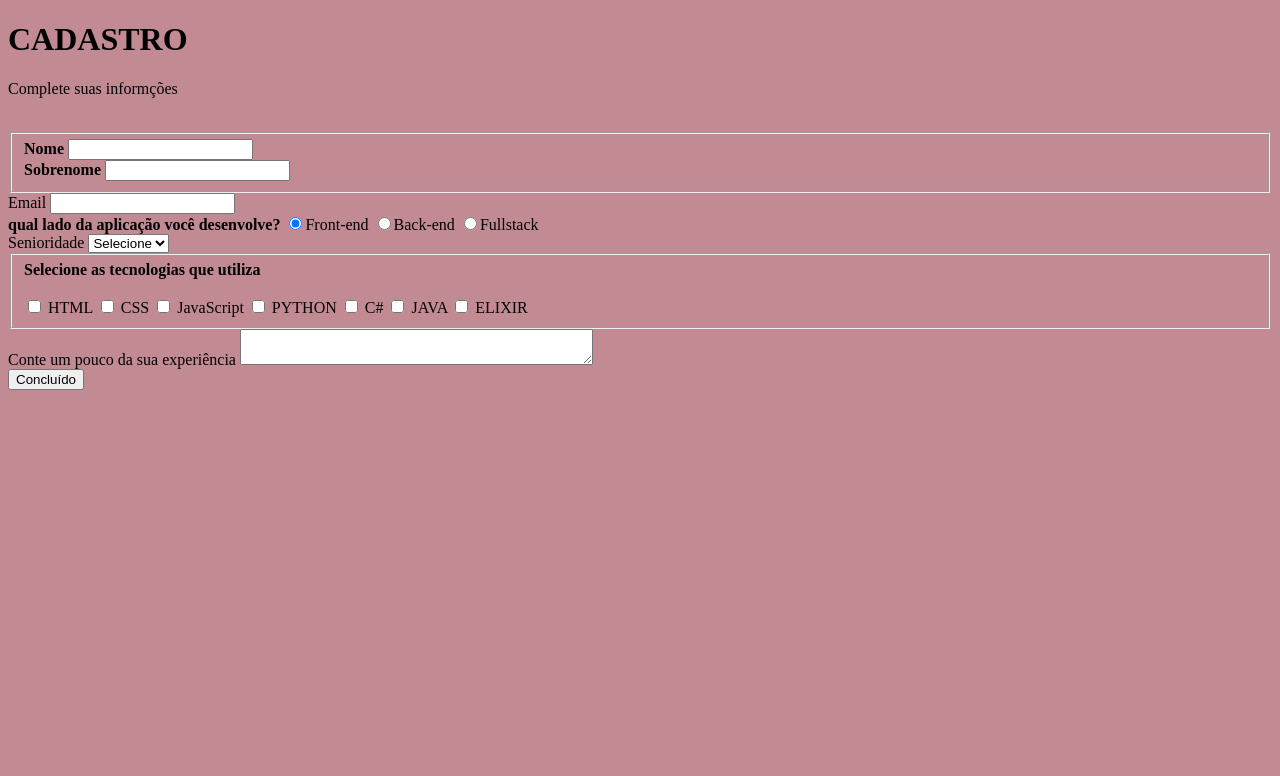
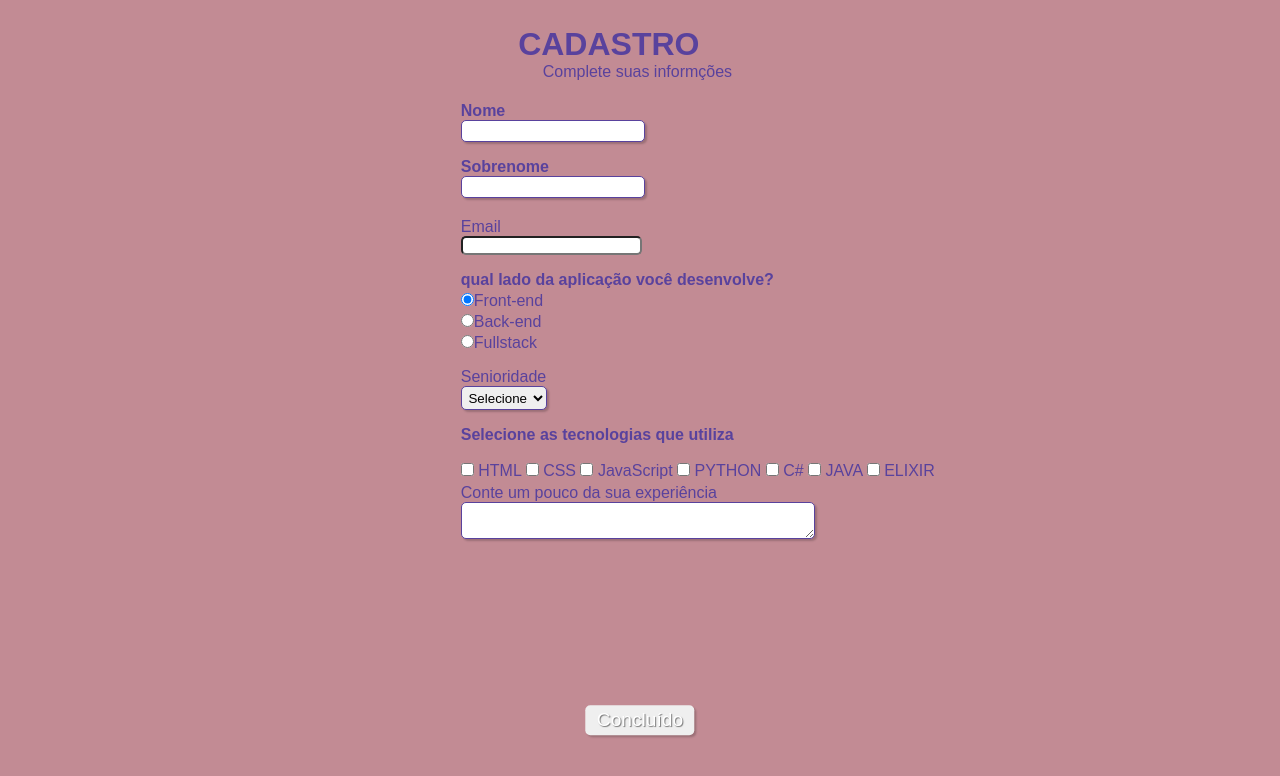
Before and after one commit to silpinksa/formulario, a plain HTML site: page index.html in a window 1280 px wide. Drawn offline with Linux system fonts and the light colour scheme.

Commit message:
Add styles

```diff
--- a/style.css
+++ b/style.css
@@ -1,3 +1,91 @@
+* {
+    margin: 0;
+    padding: 0;
+}
+
+#titulo {
+    font-family: sans-serif;
+    color: #59429d;
+    margin-left: 7%;
+}
+
+#subtitulo {
+    font-family: sans-serif;
+    color: #59429d;
+    margin-left: 10%;
+}
+
+fieldset {
+    border: 0;
+}
+
 body {
     background-color: rgb(194, 139, 148);
+    font-family: sans-serif;
+    font-size: 1em;
+    color: #59429d;
+    margin-left: 36%;
+    margin-top: 2%;
+    justify-content: center;
 }
+
+input, select, textarea, button {
+    border-radius: 5px;
+}
+
+.campo {
+    margin-bottom: 1em;
+}
+
+.campo label {
+    margin-top: 0.2em;
+    color: #59429d;
+    display: block;
+}
+
+fieldset.grupo.campo {
+    float: left;
+    margin-right: 1em;
+}
+
+.campo input[type="text"], campo input[type="email"], .campo select, .campo textarea {
+    padding: 0.2em;
+    border: 1px solid #59429d;
+    box-shadow: 2px 2px 2px rgb(0,0,0,0.2);
+    display: block;
+}
+
+.campo select option {
+    padding-right: 1em;
+}
+
+.campo input:focus, .campo select:focus, .campo textarea:focus {
+    background: #E0E0F8;
+
+}
+
+.button {
+    font-size: 1.2em;
+    background-attachment: #59429d;
+    border: 0;
+    margin-bottom: 1em;
+    color: #ffffff;
+    padding: 0.2em 0.6em;
+    box-shadow: 2px 2px 2px rgba(0,0,0,0.2);
+    text-shadow: 1px 1px 1px rgba(0,0,0,0.5);
+    position: absolute;
+    top: 90%;
+    left: 50%;
+    margin-right: 50%;
+    transform: translate(-50%, -50%);
+}
+
+.button:hover {
+    background: #ccbbff;
+    box-shadow: inset 2px 2px 2px rgba(0,0,0,0.2);
+    text-shadow: none;
+}
+
+#check {
+    display: inline-block;
+}
```
